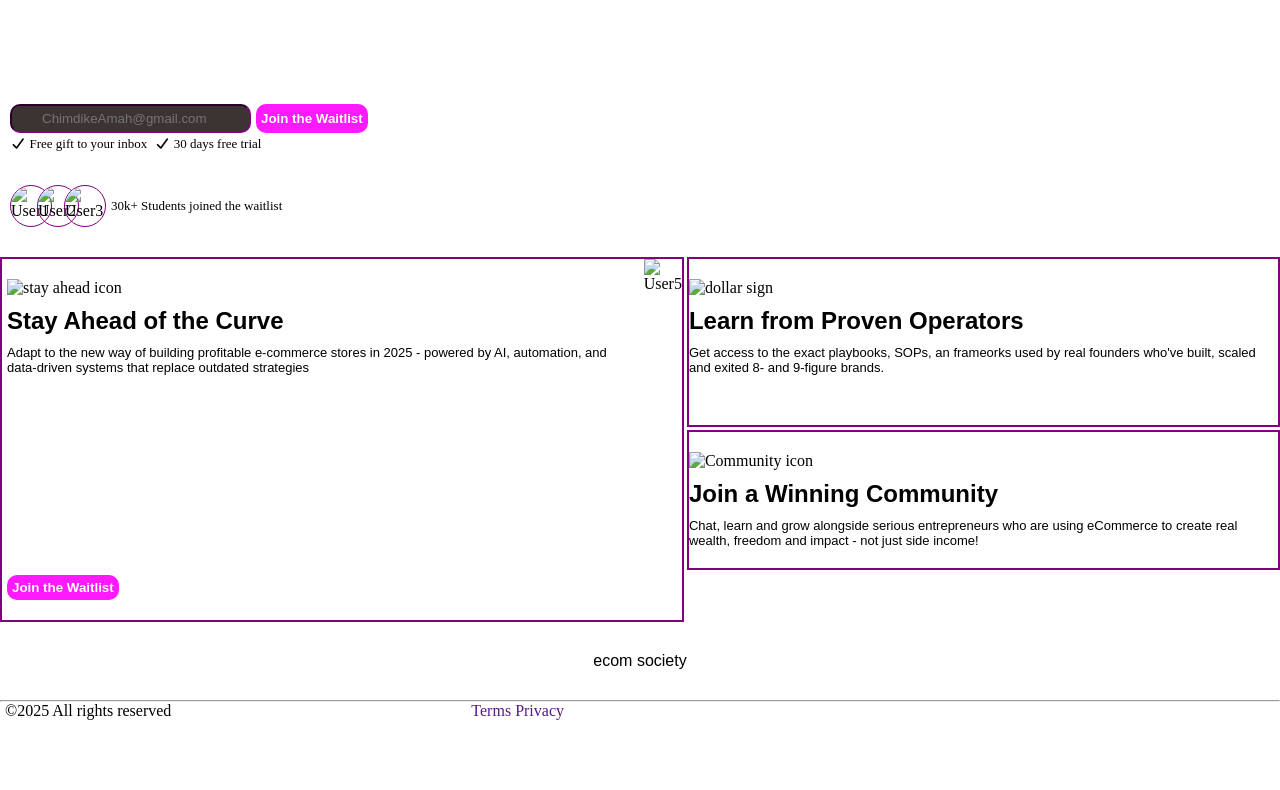
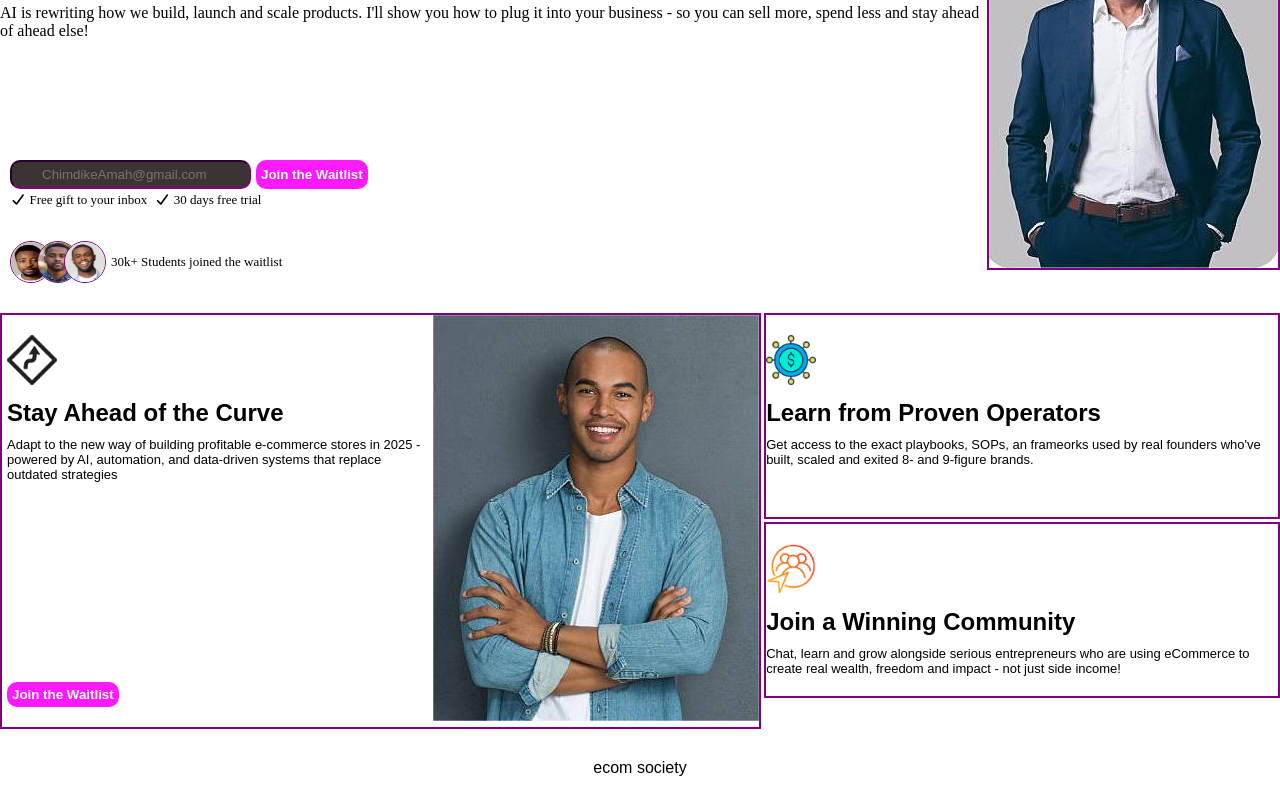
Before and after one commit to deX-Tech01/eCommerce, a plain HTML site: page index.html in a window 1280 px wide. Shown: the part 232-1022 px from the top of the page. Before the commit the page ends 952 px from the top, so only its background shows below. Drawn offline with Linux system fonts and the light colour scheme; the site is published under a folder, as on GitHub Pages, so addresses that start at the root find nothing.

Commit message:
add new1

```diff
--- a/index.html
+++ b/index.html
@@ -12,7 +12,6 @@
       crossorigin="anonymous"
       referrerpolicy="no-referrer"
     />
-    <base href="/dex-tech01.github.io/" />
   </head>
   <body>
     <div class="main">
@@ -46,21 +45,21 @@
           </div>
 
           <div class="image-container">
-            <img src="/assets/img3.jpg" class="image1" alt="User1" />
-            <img src="/assets/img4.jpg" class="image1" alt="User2" />
-            <img src="/assets/ing5.jpg" class="image1" alt="User3" />
+            <img src="./assets/img3.jpg" class="image1" alt="User1" />
+            <img src="./assets/img4.jpg" class="image1" alt="User2" />
+            <img src="./assets/ing5.jpg" class="image1" alt="User3" />
 
             <label>30k+ Students joined the waitlist</label>
           </div>
         </div>
         <div>
-          <img src="/assets/img1.jpg" class="first-image" alt="User4" />
+          <img src="./assets/img1.jpg" class="first-image" alt="User4" />
         </div>
       </div>
       <div class="main-container2">
         <div class="image-container2">
           <div class="stay-ahead">
-            <img src="/assets/curves-ahead-.png" alt="stay ahead icon" />
+            <img src="./assets/curves-ahead-.png" alt="stay ahead icon" />
 
             <div class="stay-ahead1">
               <h2>Stay Ahead of the Curve</h2>
@@ -73,12 +72,12 @@
             </div>
           </div>
           <div>
-            <img src="/assets/img2.jpg" alt="User5" />
+            <img src="./assets/img2.jpg" alt="User5" />
           </div>
         </div>
         <div class="image-container3">
           <div class="dollar-sign">
-            <img src="/assets/dollar.png" alt="dollar sign" />
+            <img src="./assets/dollar.png" alt="dollar sign" />
             <h2>Learn from Proven Operators</h2>
             <p>
               Get access to the exact playbooks, SOPs, an frameorks used by real
@@ -86,7 +85,7 @@
             </p>
           </div>
           <div class="join-community">
-            <img src="/assets/application.png" alt="Community icon" />
+            <img src="./assets/application.png" alt="Community icon" />
             <h2>Join a Winning Community</h2>
             <p>
               Chat, learn and grow alongside serious entrepreneurs who are using
```
